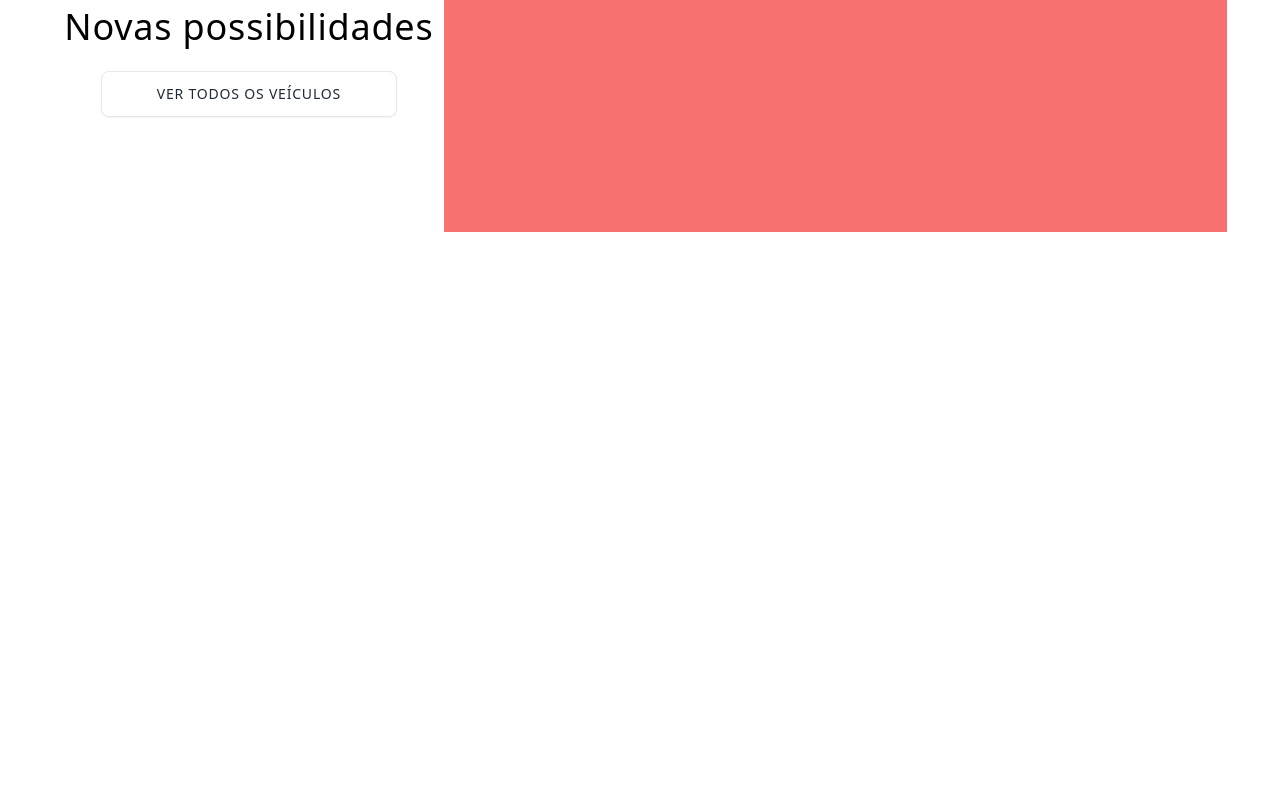
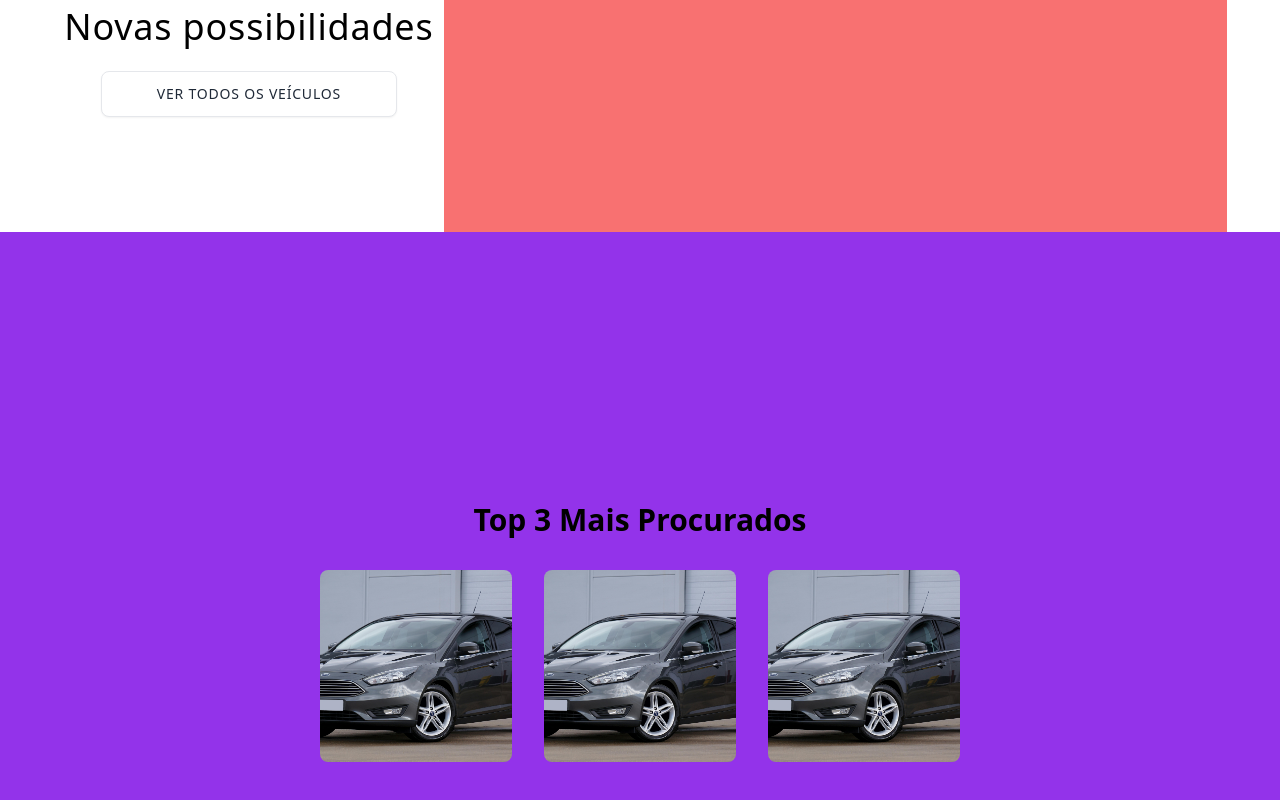
Before and after one commit to julioallday/satcar-website, an Angular app: page / in a window 1280 px wide. Shown: the part 942-1742 px from the top of the page. Before the commit the page ends 1174 px from the top, so only its background shows below. Built offline with nearby package versions, Linux system fonts and the light colour scheme.

Commit message:
feat(template): add seccao imagem e imagens

```diff
--- /dev/null
+++ b/src/app/components/painel-procurados/painel-procurados.component.html
@@ -0,0 +1,50 @@
+<section
+  class="flex flex-col items-center justify-center h-screen bg-purple-600"
+>
+  <h2 class="text-3xl font-bold text-center mb-8">Top 3 Mais Procurados</h2>
+
+  <div class="grid grid-cols-3 gap-8">
+    <div class="group">
+      <img
+        src="../../../assets/pexels-mike-bird-1007410.jpg"
+        alt="Carro 1"
+        class="rounded-lg w-48 h-48 object-cover cursor-pointer transition-transform transform hover:scale-105"
+      />
+      <div
+        class="absolute inset-0 flex items-center justify-center opacity-0 group-hover:opacity-100 transition-opacity"
+      >
+        <span class="text-white text-lg font-bold"
+          >Clique para mais detalhes</span
+        >
+      </div>
+    </div>
+    <div class="group">
+      <img
+        src="../../../assets/pexels-mike-bird-1007410.jpg"
+        alt="Carro 2"
+        class="rounded-lg w-48 h-48 object-cover cursor-pointer transition-transform transform hover:scale-105"
+      />
+      <div
+        class="absolute inset-0 flex items-center justify-center opacity-0 group-hover:opacity-100 transition-opacity"
+      >
+        <span class="text-white text-lg font-bold"
+          >Clique para mais detalhes</span
+        >
+      </div>
+    </div>
+    <div class="group">
+      <img
+        src="../../../assets/pexels-mike-bird-1007410.jpg"
+        alt="Carro 3"
+        class="rounded-lg w-48 h-48 object-cover cursor-pointer transition-transform transform hover:scale-105"
+      />
+      <div
+        class="absolute inset-0 flex items-center justify-center opacity-0 group-hover:opacity-100 transition-opacity"
+      >
+        <span class="text-white text-lg font-bold"
+          >Clique para mais detalhes</span
+        >
+      </div>
+    </div>
+  </div>
+</section>
--- a/src/app/inicio/inicio.component.html
+++ b/src/app/inicio/inicio.component.html
@@ -2,4 +2,5 @@
   <carrossel></carrossel>
   <buscador-veiculos></buscador-veiculos>
   <painel-descubra></painel-descubra>
+  <painel-procurados></painel-procurados>
 </div>
--- a/src/app/inicio/inicio.component.ts
+++ b/src/app/inicio/inicio.component.ts
@@ -3,6 +3,7 @@ import { CarrosselComponent } from '../components/carrossel/carrossel.component'
 import { BuscadorVeiculosComponent } from '../components/buscador-veiculos/buscador-veiculos.component';
 import { InputBuscadorComponent } from '../components/input-buscador/input-buscador.component';
 import { PainelDescubraComponent } from '../components/painel-descubra/painel-descubra.component';
+import { PainelProcuradosComponent } from '../components/painel-procurados/painel-procurados.component';
 
 @Component({
   selector: 'inicio',
@@ -10,7 +11,8 @@ import { PainelDescubraComponent } from '../components/painel-descubra/painel-de
   imports: [CarrosselComponent,
     BuscadorVeiculosComponent,
     InputBuscadorComponent,
-    PainelDescubraComponent],
+    PainelDescubraComponent,
+    PainelProcuradosComponent],
   templateUrl: './inicio.component.html',
   styleUrl: './inicio.component.css'
 })
```
Also changed, not shown: src/app/components/painel-procurados/painel-procurados.component.ts (added, +12 -0 lines), src/app/components/painel-procurados/painel-procurados.component.css (added), src/assets/pexels-mike-bird-1007410.jpg (added), 1 other file (tests, documents, lock files or other folders).
